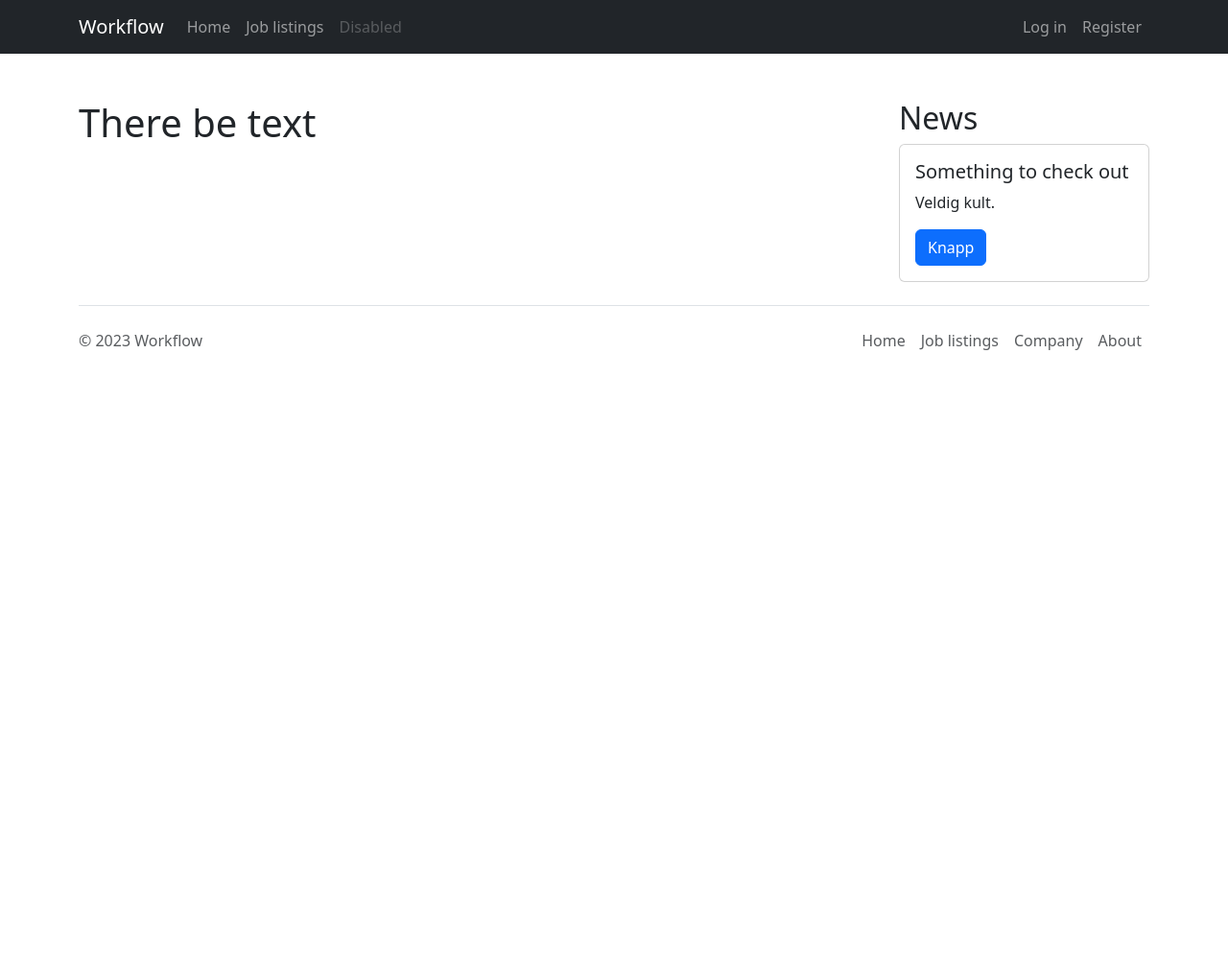
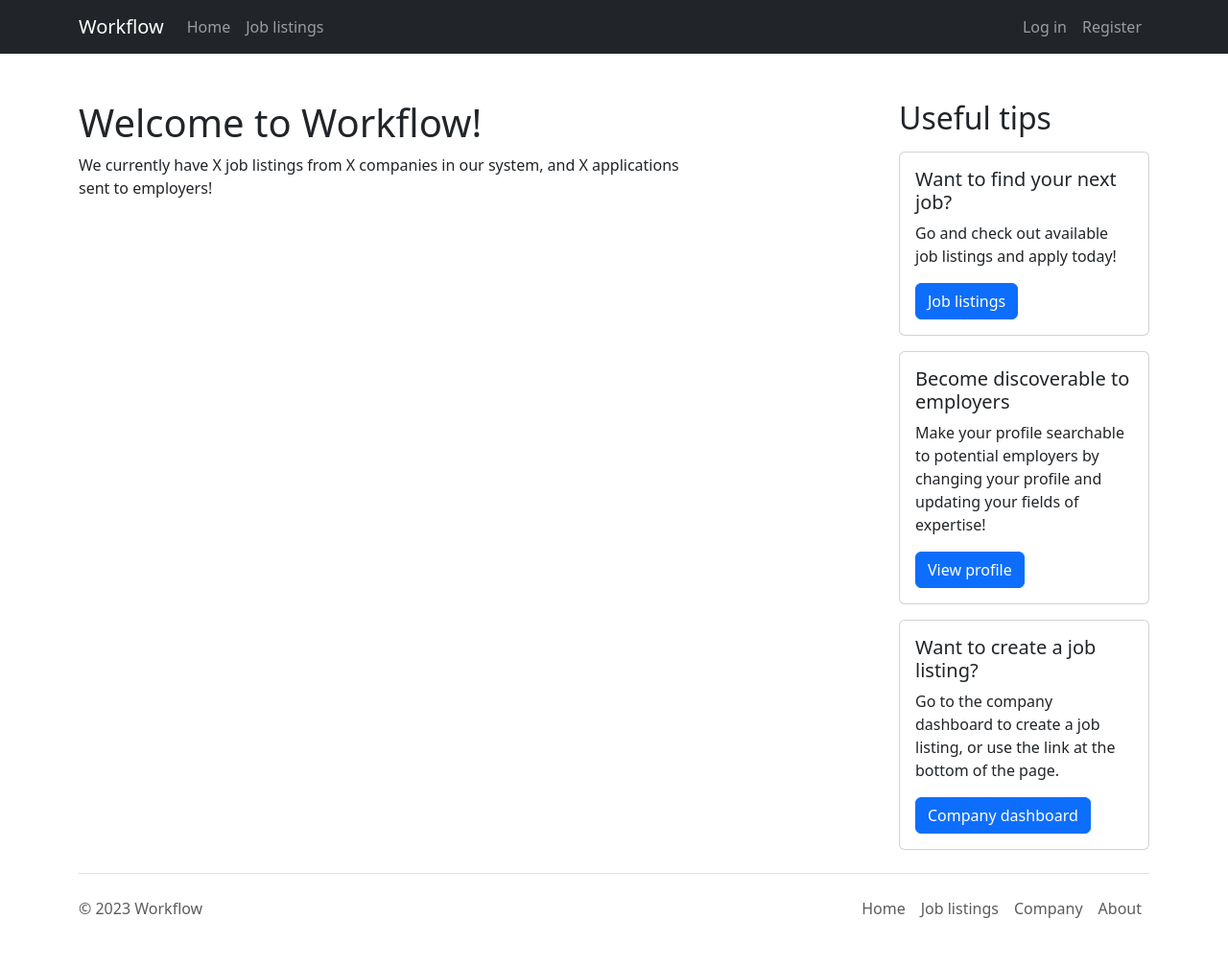
Before and after one commit to ostepizza/workflow, a PHP site: page / in a window 1280 px wide. Shown: the whole page at 96% size. Before the commit the page ends 365 px from the top, so only its background shows below. Run offline with PHP 8.4, Linux system fonts and the light colour scheme.

Commit message:
Template fixes and index update

```diff
--- a/assets/include/template.php
+++ b/assets/include/template.php
@@ -34,9 +34,6 @@ echo '
                 </li>
                 <li class="nav-item">
                     <a class="nav-link" href="' . $relativePathToRoot . 'jobs/index.php">Job listings</a>
-                </li>
-                <li class="nav-item">
-                    <a class="nav-link disabled" aria-disabled="true">Disabled</a>
                 </li>
             </ul>';
 
@@ -92,16 +89,16 @@ echo '
 
             <ul class="nav col-md-4 justify-content-end">
                 <li class="nav-item">
-                    <a class="nav-link px-2 text-muted" href="#">Home</a>
+                    <a class="nav-link px-2 text-muted" href="' . $relativePathToRoot . 'index.php">Home</a>
                 </li>
                 <li class="nav-item">
-                    <a class="nav-link px-2 text-muted" href="#">Job listings</a>
+                    <a class="nav-link px-2 text-muted" href="' . $relativePathToRoot . 'jobs/index.php">Job listings</a>
                 </li>
                 <li class="nav-item">
                     <a class="nav-link px-2 text-muted" href="' . $relativePathToRoot . 'company/index.php">Company</a>
                 </li>
                 <li class="nav-item">
-                    <a class="nav-link px-2 text-muted" href="#">About</a>
+                    <a class="nav-link px-2 text-muted" href="' . $relativePathToRoot . 'about.php">About</a>
                 </li>
             </ul>
         </footer>
--- a/index.php
+++ b/index.php
@@ -20,19 +20,36 @@ if(isset($_GET['loggedout'])) {
 ?>
 <div class="row mt-5">
     <div class="col-md-7">
-        <h1>There be text</h1>
+        <h1>Welcome to Workflow!</h1>
+        <p>We currently have X job listings from X companies in our system, and X applications sent to employers!</p>
     </div>
 
     <div class="col-md-2">
     </div>
 
     <div class="col-md-3">
-        <h2>News</h2>
-        <div class="card">
+        <h2>Useful tips</h2>
+        <div class="card mt-3">
             <div class="card-body">
-                <h5 class="card-title">Something to check out</h5>
-                <p class="card-text">Veldig kult.</p>
-                <a href="#" class="btn btn-primary">Knapp</a>
+                <h5 class="card-title">Want to find your next job?</h5>
+                <p class="card-text">Go and check out available job listings and apply today!</p>
+                <a href="jobs/index.php" class="btn btn-primary">Job listings</a>
+            </div>
+        </div>
+
+        <div class="card mt-3">
+            <div class="card-body">
+                <h5 class="card-title">Become discoverable to employers</h5>
+                <p class="card-text">Make your profile searchable to potential employers by changing your profile and updating your fields of expertise!</p>
+                <a href="user/index.php" class="btn btn-primary">View profile</a>
+            </div>
+        </div>
+
+        <div class="card mt-3">
+            <div class="card-body">
+                <h5 class="card-title">Want to create a job listing?</h5>
+                <p class="card-text">Go to the company dashboard to create a job listing, or use the link at the bottom of the page.</p>
+                <a href="company/index.php" class="btn btn-primary">Company dashboard</a>
             </div>
         </div>
     </div>
```
Also changed, not shown: about.php (added, +16 -0 lines).
